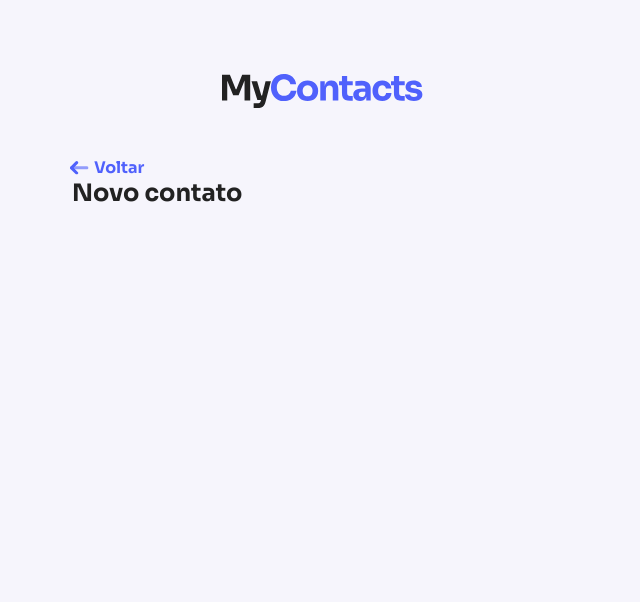
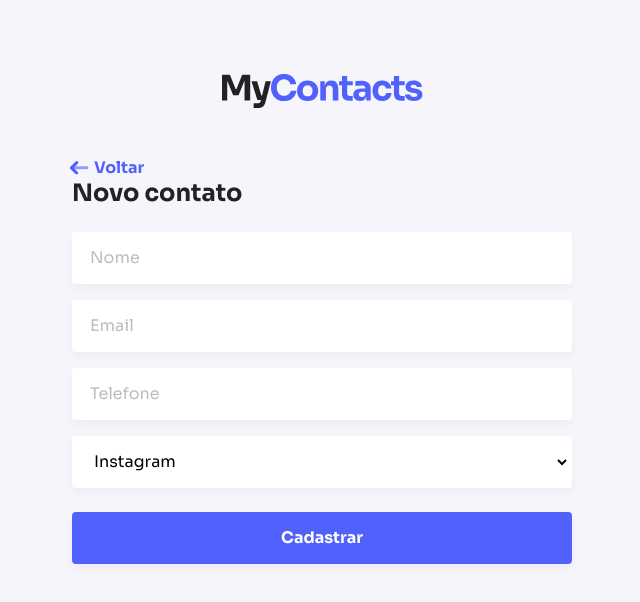
Before and after one commit to Fekleite/mycontacts-fe, a React (Create React App) app: page /new in a window 1280 px wide. Shown: the top 602 px of the page, without its empty margins (318-958 px from the left). Built offline with nearby package versions, Linux system fonts and the light colour scheme.

Commit message:
feat: use ContactForm

```diff
--- a/src/components/PageHeader/styles.js
+++ b/src/components/PageHeader/styles.js
@@ -1,6 +1,8 @@
 import styled from 'styled-components';
 
 export const Container = styled.header`
+  margin-bottom: 24px;
+
   a {
     text-decoration: none;
 
--- a/src/pages/EditContact/index.js
+++ b/src/pages/EditContact/index.js
@@ -1,7 +1,13 @@
+import ContactForm from '../../components/ContactForm';
 import PageHeader from '../../components/PageHeader';
 
 export default function EditContact() {
   return (
-    <PageHeader title="Editar contato" />
+    <>
+      <PageHeader title="Editar contato" />
+
+      <ContactForm buttonLabel="Salvar alterações" />
+
+    </>
   );
 }
--- a/src/pages/NewContact/index.js
+++ b/src/pages/NewContact/index.js
@@ -1,7 +1,12 @@
+import ContactForm from '../../components/ContactForm';
 import PageHeader from '../../components/PageHeader';
 
 export default function NewContact() {
   return (
-    <PageHeader title="Novo contato" />
+    <>
+      <PageHeader title="Novo contato" />
+
+      <ContactForm buttonLabel="Cadastrar" />
+    </>
   );
 }
```
